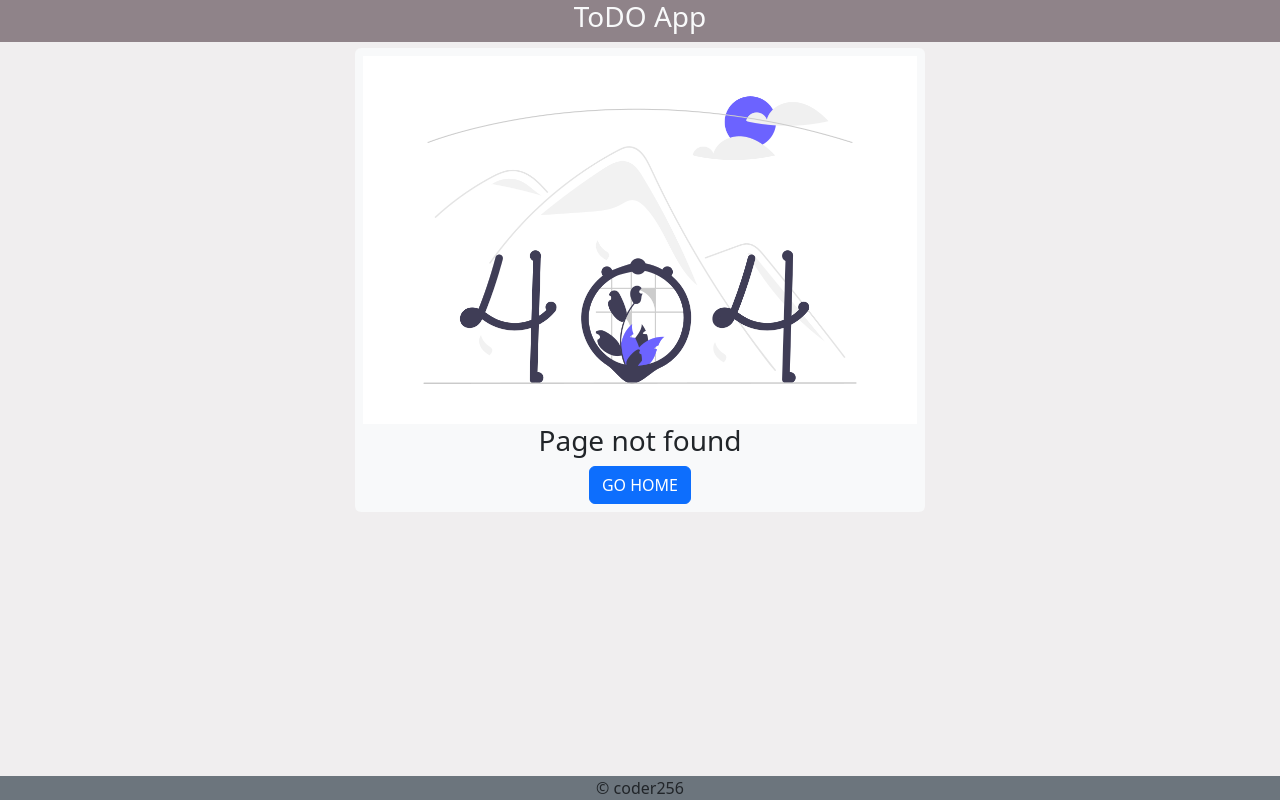
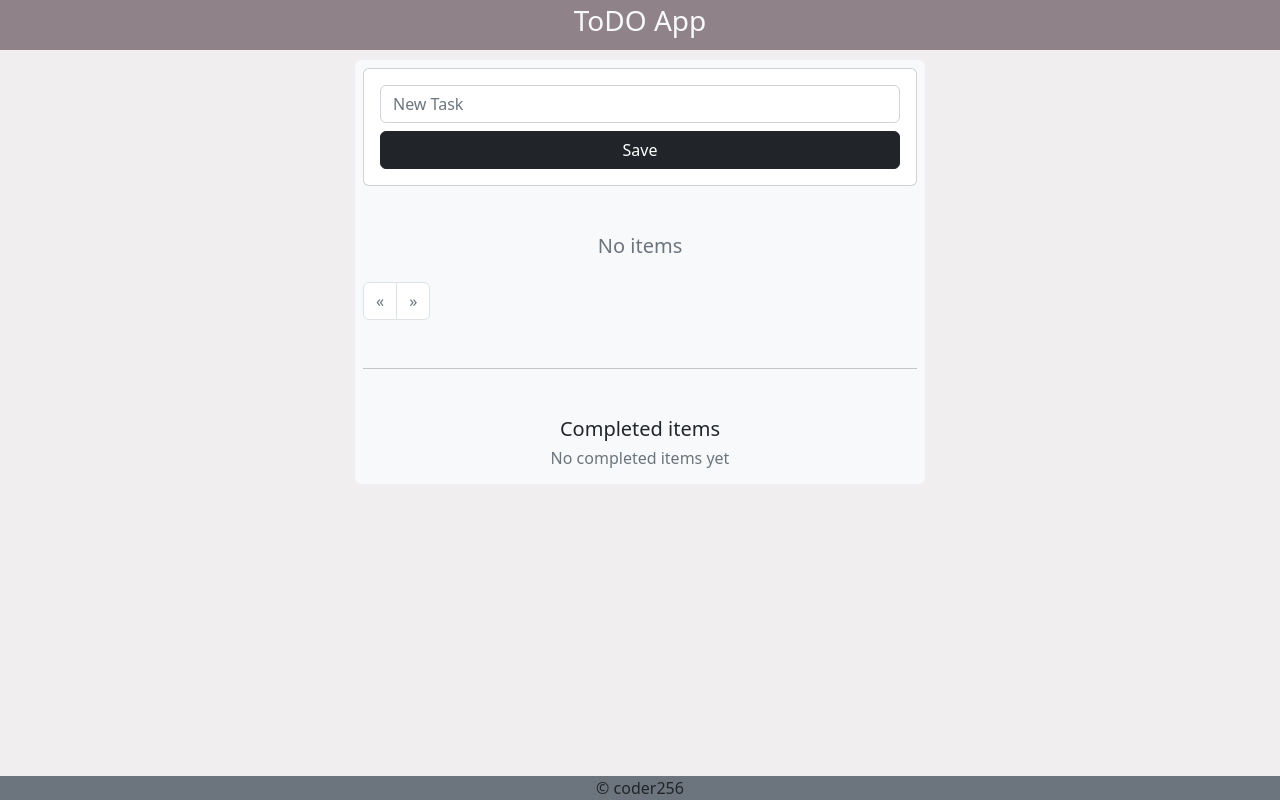
Before and after one commit to coder256/fe_web_app, a React (Create React App) app: page /1 in a window 1280 px wide. Before the commit this address had no page. Built offline with nearby package versions, Linux system fonts and the light colour scheme.

Commit message:
added pagination

```diff
--- a/src/App.css
+++ b/src/App.css
@@ -54,3 +54,12 @@ body {
 .not-found {
   width: 100%;
 }
+
+.main-container {
+  margin-top: 60px;
+}
+
+.checked-items > .list-item {
+  text-decoration: line-through;
+  color: #8F8389;
+}
--- a/src/App.js
+++ b/src/App.js
@@ -14,6 +14,7 @@ function App() {
         <Routes>
           <Route path="/" element={<Layout/>}>
             <Route index element={<Home/>}></Route>
+            <Route path="/:id" element={<Home/>}></Route>
             <Route path="/edit/:id" element={<Edit/>}></Route>
             <Route path="*" element={<NotFound/>}></Route>
           </Route>
--- a/src/components/Home.js
+++ b/src/components/Home.js
@@ -1,16 +1,24 @@
 import React, {useEffect, useState} from 'react';
 import ListItem from "./ListItem";
+import ListChecked from "./ListChecked";
+import Pagination from "./Pagination";
 
 const Home = () => {
-
-    // const [items, setItems] = useState([]);
     const [items, setItems] = useState(localStorage.getItem('items')? JSON.parse(localStorage.getItem('items')):[]);
+    const [checked, setChecked] = useState(localStorage.getItem('checked')? JSON.parse(localStorage.getItem('checked')):[]);
     const [newItem, setNewItem] = useState('');
+    const [displayItems, setDisplayItems] = useState([]);
+    const [page, setPage] = useState(0);
 
     useEffect(() => {
         console.log('use effect hook ran ::', items);
+        console.log('use effect hook page ::', page);
         localStorage.setItem('items', JSON.stringify(items));
-    },[items]);
+        localStorage.setItem('checked', JSON.stringify(checked));
+        if (page > 0) {
+            changePage(page);
+        }
+    },[items, checked, page]);
 
     const newItemOnChange = (event) => {
         setNewItem(event.target.value);
@@ -31,6 +39,41 @@ const Home = () => {
         setItems(itemsCopy);
     };
 
+    const checkItem = (index) => {
+        console.log("tryna check item ::" + index);
+        let checkedCopy = Object.assign([], checked);
+        checkedCopy.push(items[index]);
+        setChecked(checkedCopy);
+        let itemsCopy = Object.assign([], items);
+        itemsCopy.splice(index, 1);
+        setItems(itemsCopy);
+    };
+
+    const deleteChecked = (index) => {
+        console.log("tryna delete checked ::" + index);
+        let checkedCopy = Object.assign([], checked);
+        checkedCopy.splice(index, 1);
+        setChecked(checkedCopy);
+    };
+
+    const uncheckItem = (index) => {
+        console.log("tryna uncheck item ::" + index);
+        let itemsCopy = Object.assign([], items);
+        itemsCopy.push(checked[index]);
+        setItems(itemsCopy);
+        let checkedCopy = Object.assign([], checked);
+        checkedCopy.splice(index, 1);
+        setChecked(checkedCopy);
+    };
+
+    const changePage = (pg) => {
+        console.log("go to page ::", pg);
+        setPage(pg);
+        let itemsCopy = Object.assign([], items);
+        // console.log(itemsCopy.slice((pg-1)*5,5));
+        setDisplayItems(itemsCopy.slice((pg-1)*5,pg*5));
+    };
+
     return (
         <div>
             <div className="card">
@@ -47,11 +90,27 @@ const Home = () => {
             <div className="items mt-5">
                 {
                     items.length ?
-                        items.map((item, index) => {
-                            return <ListItem item={item} index={index} onDelete={deleteItem} key={index}/>
+                        displayItems.map((item, index) => {
+                            return <ListItem item={item} index={index} onDelete={deleteItem} onChecked={checkItem} key={index}/>
                         })
                         :
                         <div className="text-muted"><h5>No items</h5></div>
+                }
+            </div>
+
+            <Pagination items={items} onChangePage={changePage} />
+
+            <hr className="divider mt-5"/>
+
+            <div className="checked-items mt-5">
+                <h5>Completed items</h5>
+                {
+                    checked.length ?
+                        checked.map((ci, index) => {
+                            return <ListChecked item={ci} index={index} onDelete={deleteChecked} onUncheck={uncheckItem} key={index}/>
+                        })
+                        :
+                        <div className="text-muted"><h6>No completed items yet</h6></div>
                 }
             </div>
         </div>
--- a/src/components/Layout.js
+++ b/src/components/Layout.js
@@ -9,10 +9,10 @@ const Layout = () => {
                 </div>
             </nav>*/}
             <div className="fixed-top bg-default">
-                <h3 className="text-light">ToDO App</h3>
+                <h3 className="py-1"><Link className="text-light text-decoration-none" to="/">ToDO App</Link></h3>
             </div>
 
-            <div className="container mt-5">
+            <div className="container main-container">
                 <div className="row">
                     <div className="col-3"></div>
                     <div className="col-12 col-md-6 bg-light border-1 rounded-2 p-2">
--- /dev/null
+++ b/src/components/ListChecked.js
@@ -0,0 +1,32 @@
+import {useState} from 'react';
+import {Link} from 'react-router-dom';
+
+const ListChecked = (props) => {
+    const {item, index, onDelete, onUncheck} = props;
+    const [checked, setChecked] = useState(true);
+
+    const uncheck = () => {
+        console.log("uncheck item ::", index);
+        setChecked(!checked);
+        onUncheck(index);
+    };
+
+    return (
+        <div className="container list-item py-2">
+            <div className="row">
+                <div className="col-1">
+                    {/*<input className="" type="checkbox" defaultChecked={checked} onChange={() => setChecked(!checked)}></input>*/}
+                    <input className="form-check-input me-1 bg-secondary" type="checkbox" checked={checked} onChange={uncheck}></input>
+                </div>
+                <div className="col-8 col-md-9 text-start">{item}</div>
+                <div className="col-2 col-md-1">
+                    <button className="btn btn-sm btn-outline-secondary" onClick={() => onDelete(index)}>
+                        <span className="bi-trash"></span>
+                    </button>
+                </div>
+            </div>
+        </div>
+    );
+};
+
+export default ListChecked
--- a/src/components/ListItem.js
+++ b/src/components/ListItem.js
@@ -2,12 +2,14 @@ import React, {useEffect,} from 'react';
 import {Link} from 'react-router-dom';
 
 const ListItem = (props) => {
-    const {item, index, onDelete} = props;
+    const {item, index, onDelete, onChecked} = props;
 
     return (
         <div className="container list-item py-2">
             <div className="row">
-                <div className="col-1"><input className="form-check-input me-1" type="checkbox" value="" /></div>
+                <div className="col-1">
+                    <input className="form-check-input me-1" type="checkbox"  onClick={() => onChecked(index)} />
+                </div>
                 <div className="col-8 col-md-9 text-start">{item}</div>
                 <div className="col-3 col-md-2">
                     <Link to={`/edit/${index}`}>
--- /dev/null
+++ b/src/components/Pagination.js
@@ -0,0 +1,58 @@
+import { useEffect, useState } from 'react';
+import { Link, useParams } from 'react-router-dom';
+
+const Pagination = (props) => {
+    const {items, onChangePage} = props;
+    const {id} = useParams();
+    const [page, setPage] = useState((id) ? id : 1);
+    const [pages, setPages] = useState((id) ? id : 1);
+    const perPage=5;
+
+    useEffect(() => {
+        const pgs =  (items.length%perPage > 0) ? Math.floor(items.length/perPage) + 1 : Math.floor(items.length/perPage);
+        setPages(pgs);
+        onChangePage(page);
+    },[items,page]);
+
+    const renderPages = () => {
+        let pgs = [];
+
+        let p_c = '';
+        if (page == 1) {
+            p_c = 'disabled';
+        }
+        pgs.push(<li className={`page-item ${p_c}`} key={0}><Link className="page-link" to="/"><span aria-hidden="true">&laquo;</span></Link></li>);
+        for (let i=1; i<=pages; i++){
+            if (i == page) {
+                pgs.push(<li className="page-item active" key={i}><Link className="page-link" onClick={()=>setPage(i)} to={`/${i}`}>{i}</Link></li>);
+            } else {
+                pgs.push(<li className="page-item" key={i}><Link className="page-link" onClick={()=>setPage(i)} to={`/${i}`}>{i}</Link></li>);
+            }
+        }
+
+        let n_c = '';
+        if(page >= pages) {
+            n_c = 'disabled';
+        }
+        pgs.push(<li className={`page-item ${n_c}`} key={pages+1}><Link className="page-link" to="/"> <span aria-hidden="true">&raquo;</span></Link></li>);
+
+        return pgs;
+    };
+
+    return (
+        <div className="pt-3">
+            <nav aria-label="Page navigation">
+                <ul className="pagination">
+                    {renderPages()}
+                    {/*<li className="page-item"><Link className="page-link" to="/"><span aria-hidden="true">&laquo;</span></Link></li>*/}
+                    {/*<li className="page-item"><Link className="page-link" to="/1">1</Link></li>*/}
+                    {/*<li className="page-item"><Link className="page-link" to="/2" onClick={()=>setPage(2)}>2</Link></li>*/}
+                    {/*<li className="page-item"><Link className="page-link" to="/3" onClick={()=>setPage(3)}>3</Link></li>*/}
+                    {/*<li className="page-item"><Link className="page-link" to="/"> <span aria-hidden="true">&raquo;</span></Link></li>*/}
+                </ul>
+            </nav>
+        </div>
+    );
+};
+
+export default Pagination
```
